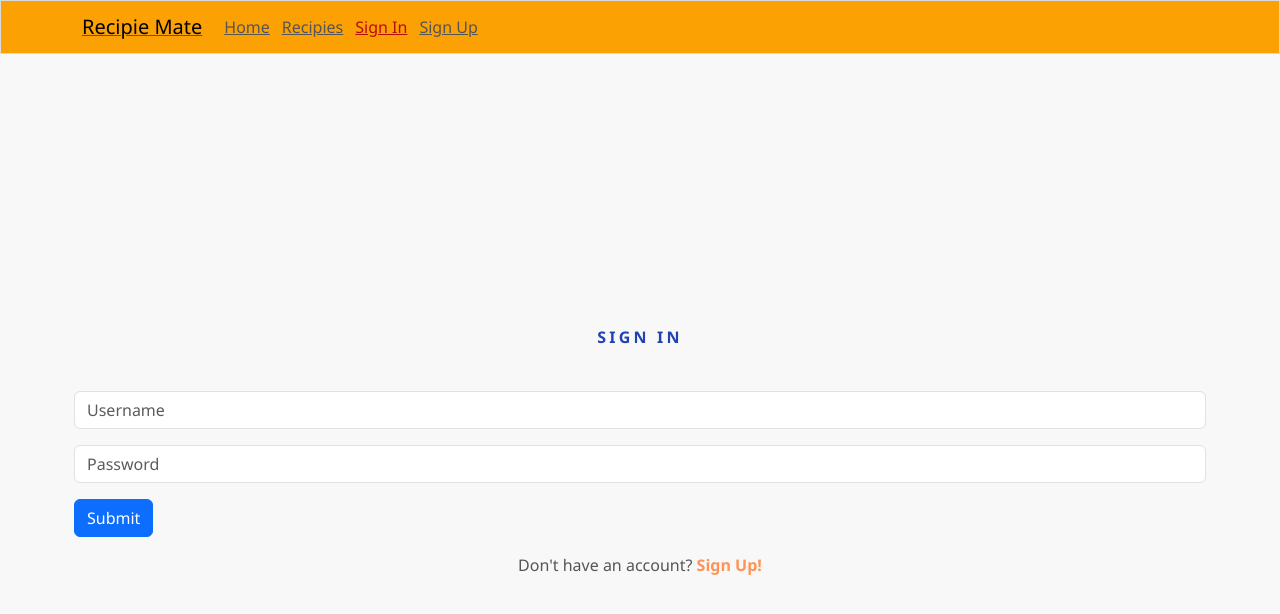
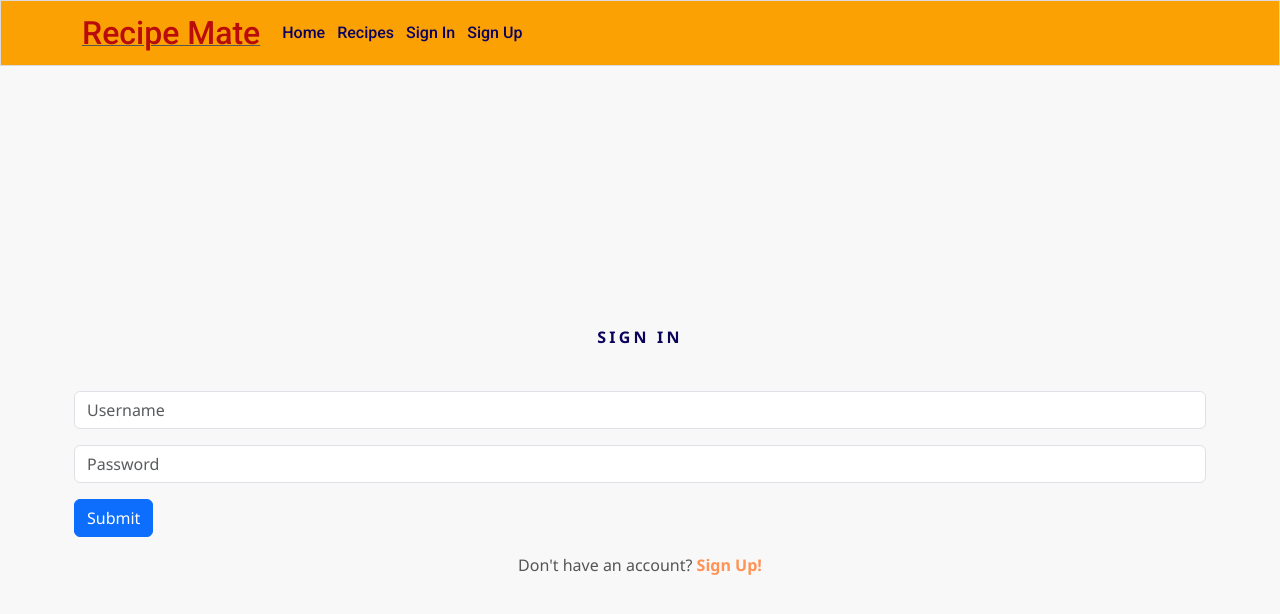
Before and after one commit to Rdawson96/recipie-mate-frontend, a React (Create React App) app: page /signin in a window 1280 px wide. Shown: the top 614 px of the page. Built offline with nearby package versions, Linux system fonts and the light colour scheme.

Commit message:
updated styles for home page

```diff
--- a/public/index.html
+++ b/public/index.html
@@ -14,6 +14,7 @@
       manifest.json provides metadata used when your web app is installed on a
       user's mobile device or desktop. See https://developers.google.com/web/fundamentals/web-app-manifest/
     -->
+    <link href="https://fonts.googleapis.com/css2?family=Roboto:wght@400;500&display=swap" rel="stylesheet">
     <link
   rel="stylesheet"
   href="https://cdn.jsdelivr.net/npm/bootstrap@5.3.2/dist/css/bootstrap.min.css"
--- a/src/App.js
+++ b/src/App.js
@@ -4,6 +4,8 @@ import Container from 'react-bootstrap/Container';
 import {Route,Routes} from 'react-router-dom';
 import SignUpForm from './pages/auth/SignUpForm';
 import SignInForm from './pages/auth/SignInForm';
+import RecipePage from './pages/RecipePage';
+import HomePage from './pages/HomePage';
 
 function App() {
   return (
@@ -11,8 +13,8 @@ function App() {
       <NavBar />
       <Container className={styles.Main}>
         <Routes>
-          <Route exact path="/" element={<h1>Home Page</h1>} />
-          <Route exact path="/recipies" element={<h1>Recipies</h1>} />
+          <Route exact path="/" element={<HomePage />} />
+          <Route exact path="/recipies" element={<RecipePage />} />
           <Route exact path="/signin" element={<SignInForm />} />
           <Route exact path="/signup" element={<SignUpForm />} />
           <Route element={<p>Page not Found!</p>} />
--- a/src/components/NavBar.js
+++ b/src/components/NavBar.js
@@ -8,15 +8,15 @@ const NavBar = () => {
       <Navbar className={styles.NavBar} expand="md" fixed="top">
         <Container>
         <NavLink to="/">
-          <Navbar.Brand>
-            Recipie Mate
+          <Navbar.Brand className={styles.Logo}>
+            Recipe Mate
           </Navbar.Brand>
           </NavLink>
           <Navbar.Toggle aria-controls="basic-navbar-nav" />
           <Navbar.Collapse id="basic-navbar-nav">
             <Nav className="ml-auto">
             <NavLink to="/" className={({ isActive }) => isActive ? `${styles.NavLink} ${styles.Active}` : styles.NavLink}>Home</NavLink>
-            <NavLink to="/recipies" className={({ isActive }) => isActive ? `${styles.NavLink} ${styles.Active}` : styles.NavLink}>Recipies</NavLink>
+            <NavLink to="/recipepage" className={({ isActive }) => isActive ? `${styles.NavLink} ${styles.Active}` : styles.NavLink}>Recipes</NavLink>
             <NavLink to="/signin" className={({ isActive }) => isActive ? `${styles.NavLink} ${styles.Active}` : styles.NavLink}>Sign In</NavLink>
             <NavLink to="/signup" className={({ isActive }) => isActive ? `${styles.NavLink} ${styles.Active}` : styles.NavLink}>Sign Up</NavLink>
             </Nav>
--- a/src/components/RecipeCard.js
+++ b/src/components/RecipeCard.js
@@ -1,6 +1,6 @@
 import React from 'react';
 import { Card, Button } from 'react-bootstrap';
-import styles from './RecipeCard.module.css';
+import styles from '../styles/RecipeCard.module.css';
 
 const RecipeCard = ({ title, image, description }) => {
   return (
--- /dev/null
+++ b/src/pages/HomePage.js
@@ -0,0 +1,49 @@
+import React from "react";
+import { Button, Container, Row, Col } from "react-bootstrap";
+import styles from "../styles/HomePage.module.css";
+
+const HomePage = () => {
+  return (
+    <div className={styles.HomePage}>
+      <section className={styles.HeroSection}>
+        <Container>
+          <Row className="align-items-center text-center text-md-left">
+            <Col md={6}>
+              <h1 className={styles.HeroTitle}>Welcome to Recipe Mate</h1>
+              <p className={styles.HeroDescription}>
+                Discover new recipes and share your culinary creations with the world!
+              </p>
+              <Button href="/recipes" variant="primary" size="lg" className={styles.HeroButton}>
+                Explore Recipes
+              </Button>
+            </Col>
+            <Col md={6}>
+              <img
+                src=""
+                alt="Delicious Recipe"
+                className={styles.HeroImage}
+              />
+            </Col>
+          </Row>
+        </Container>
+      </section>
+      <section className={styles.CallToAction}>
+        <Container>
+          <Row className="text-center">
+            <Col>
+              <h2 className={styles.CallToActionTitle}>Create Your Own Recipe</h2>
+              <p className={styles.CallToActionDescription}>
+                Have a recipe you want to share with the world? Submit your creation to Recipe Mate today!
+              </p>
+              <Button href="/submit-recipe" variant="success" size="lg" className={styles.CallToActionButton}>
+                Submit Recipe
+              </Button>
+            </Col>
+          </Row>
+        </Container>
+      </section>
+    </div>
+  );
+};
+
+export default HomePage;
--- /dev/null
+++ b/src/styles/HomePage.module.css
@@ -0,0 +1,71 @@
+.HomePage {
+    background-color: #f4f4f4;
+    padding-top: 60px;
+  }
+
+  .HeroSection {
+    background: linear-gradient(120deg, #fca103, #ba0b0b);
+    padding: 100px 0;
+    color: white;
+    border-bottom: 5px solid #0b025c;
+  }
+
+  .HeroTitle {
+    font-size: 3rem;
+    font-weight: bold;
+    margin-bottom: 20px;
+  }
+
+  .HeroDescription {
+    font-size: 1.25rem;
+    margin-bottom: 30px;
+  }
+
+  .HeroButton {
+    font-size: 1.2rem;
+    padding: 10px 30px;
+    background-color: #ba0b0b;
+    border: none;
+  }
+
+  .HeroButton:hover {
+    background-color: #fca103;
+    color: white;
+  }
+
+  .HeroImage {
+    max-width: 100%;
+    border-radius: 8px;
+    box-shadow: 0 8px 16px rgba(0, 0, 0, 0.1);
+  }
+
+  .CallToAction {
+    background-color: #ffffff;
+    padding: 60px 0;
+    margin-top: 40px;
+  }
+
+  .CallToActionTitle {
+    font-size: 2.5rem;
+    color: #0b025c;
+    font-weight: bold;
+    margin-bottom: 20px;
+  }
+
+  .CallToActionDescription {
+    font-size: 1.2rem;
+    color: #7177a1;
+    margin-bottom: 30px;
+  }
+
+  .CallToActionButton {
+    font-size: 1.2rem;
+    padding: 12px 30px;
+    background-color: #28a745;
+    border: none;
+    color: white;
+  }
+
+  .CallToActionButton:hover {
+    background-color: #218838;
+  }
--- a/src/styles/NavBar.module.css
+++ b/src/styles/NavBar.module.css
@@ -4,10 +4,33 @@
   color: #0b025c;
 }
 
+.Active {
+  color: #ba0b0b;
+}
+
+.Logo {
+  color: #ba0b0b;
+  text-decoration: none;
+  font-family: 'Roboto', sans-serif;
+  font-weight: 500;
+  font-size: 2rem;
+}
+
+
+.NavBar .NavLink {
+  text-decoration: none;
+}
+
 .NavLink {
+  text-decoration: none;
+  font-family: 'Roboto', sans-serif;
+  font-weight: 500;
+  color: #0b025c;
+  transition: color 0.3s ease;
   padding: 6px;
 }
 
-  .Active {
+.NavLink:hover {
   color: #ba0b0b;
+  text-decoration: none;
 }
--- a/src/styles/SignUpForm.module.css
+++ b/src/styles/SignUpForm.module.css
@@ -24,7 +24,7 @@
     text-align: center;
     letter-spacing: 0.2em;
     text-transform: uppercase;
-    color: #2142b2;
+    color: #0b025c;
     margin-bottom: 20px;
   }
 
```
Also changed, not shown: src/pages/RecipePage.js (+3 -4 lines). Lines whose indentation alone changed are shown as unchanged.
